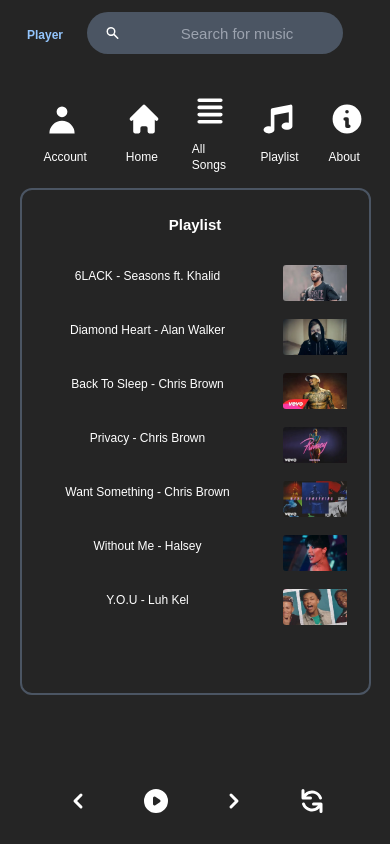
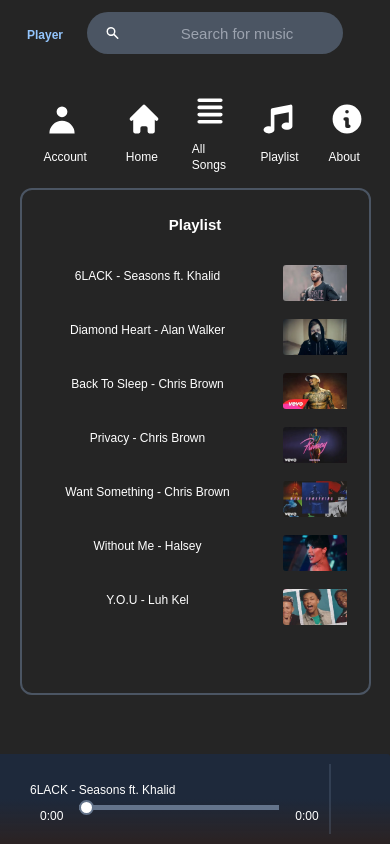
Before and after one commit to muderick/vueplayer, a Vue app: page / in a window 390 px wide. Built offline with nearby package versions, Linux system fonts and the light colour scheme.

Commit message:
modified

```diff
--- a/src/views/Home.vue
+++ b/src/views/Home.vue
@@ -1,15 +1,9 @@
 <template>
   <div id="App" class="m-0 b-0 w-full">
-    <div
-      class="bg-transparent flex pt-4"
-      style="text-align: -webkit-center"
-    >
-      <div
-        class="bg-transparent text-center flex pl-7"
-        style="width: 10%"
-      >
+    <div class="bg-transparent flex pt-4" style="text-align: -webkit-center">
+      <div class="bg-transparent text-center flex pl-7" style="width: 10%">
         <div class="bg-white rounded-full border-none">
-          <img height="47" width="47" :src="logo.src" :alt="logo.title">
+          <img height="47" width="47" :src="logo.src" :alt="logo.title" />
         </div>
         <div class="text-center text-blue-300 pt-5 ml-2">
           <strong>Player</strong>
@@ -79,10 +73,10 @@
               <span>
                 <div
                   @click="play(song)"
-                  class="text-white hover:bg-gray-600 p-1 font-light text-l rounded-md md:w-3/4 sm:w-3/4 gap-x-2 m-0"
+                  class="cursor-pointer text-white hover:bg-gray-600 p-1 font-light text-l rounded-md md:w-3/4 sm:w-3/4 gap-x-2 m-0"
                 >
                   {{ song.title }}
-              </div>
+                </div>
               </span>
             </div>
             <div class="m-auto w-30">
@@ -126,10 +120,10 @@
               <span>
                 <div
                   @click="play(song)"
-                  class="text-white hover:bg-gray-600 p-1 font-light text-l rounded-md md:w-3/4 sm:w-3/4 gap-x-2"
+                  class="cursor-pointer text-white hover:bg-gray-600 p-1 font-light text-l rounded-md md:w-3/4 sm:w-3/4 gap-x-2"
                 >
                   {{ song.title }}
-              </div>
+                </div>
               </span>
             </div>
             <div class="m-auto w-30">
@@ -144,39 +138,83 @@
       </div>
     </div>
     <div
-      class="playbar bg-transparent w-full justify-center flex rounded-r text-white"
+      class="playbar w-full flex rounded-r text-white"
     >
-      <div class="pb-1 pt-1">
+    <div class="ml-6 gap-4 song-details flex">
+      <div><img :src="this.current.src" :alt="this.current.title" class="h-20 w-20 pt-1 rounded-full"></div>
+      <div class="pt-6">
+        <div>{{ this.current.title }}</div>
+        <div class="gap-2 song-duration flex">
+          <div class="current-time">0:00</div>
+          <div>
+            <input type="range" name="duration" id="song-duration" min="1" value="0" max="100" class="seek-slider"
+            onchange="seekTo()">
+          </div>
+          <div class="total-time">0:00</div>
+        </div>
+      </div>
+    </div>
+      <div class="pl-10 pb-1 pt-1 ml-32">
+        <font-awesome-icon
+          class="random-song cursor-pointer h-20 w-8 text-white duration-200"
+          icon="fa-solid fa-shuffle"
+          @click="randomSong()"
+        />
+      </div>
+      <div class="pl-16 pb-1 pt-1">
         <ChevronLeftIcon
-          class="h-20 w-10 text-white text-5xl"
+          class="prev-song cursor-pointer h-20 w-10 text-white text-5xl"
           @click="prevSong"
         />
       </div>
       <div class="pl-16 pb-1 pt-1">
         <PlayIcon
           v-if="!isPlaying"
-          class="h-20 w-10 text-white"
-          @click="play()"
+          class="play-song cursor-pointer h-20 w-10 text-white"
+          @click="play(song)"
         />
         <PauseIcon
           v-else
           @click="pause"
-          class="h-20 w-10 text-white duration-200"
+          class="pause-song cursor-pointer h-20 w-10 text-white duration-200"
         />
       </div>
       <div class="pl-16 pb-1 pt-1">
         <ChevronRightIcon
-          class="h-20 w-10 text-white duration-200"
+          class="next-song cursor-pointer h-20 w-10 text-white duration-200"
           @click="nextSong"
         />
       </div>
 
-      <div class="pl-16 pb-1 pt-1">
-        <RefreshIcon
-          class="h-20 w-10 text-white duration-200"
-          @click="shuffleSongs(songs)"
+      <div class="pl-16 pb-1 pt-1 mr-32">
+        <font-awesome-icon
+        icon="fa-solid fa-repeat"
+          class="repeat-song cursor-pointer h-20 w-8 text-white duration-200"
+          @click="repeatSong()"
         />
-        <i class="fa-shuffle"></i>
+      </div>
+
+      <div class="gap-2 pl-32 volume-control">
+        <div class="pb-1 pt-1">
+          <font-awesome-icon
+          icon="fa-solid fa-volume-xmark"
+            class="cursor-pointer h-16 w-5 text-white duration-200"
+          />
+          <font-awesome-icon
+          icon="fa-solid fa-volume-low"
+            class="cursor-pointer h-16 w-5 text-white duration-200"
+          />
+        </div>
+        <div class="volume-range pb-1.5">
+          <input type="range" name="volume" id="vol-range" min="1" value="90" max="100" class="volume-slider"
+          onchange="setVolume()">
+        </div>
+        <div class="pb-1 pt-1">
+          <font-awesome-icon
+          icon="fa-solid fa-volume-high"
+            class="cursor-pointer h-20 w-8 text-white duration-200"
+          />
+        </div>
       </div>
 
     </div>
@@ -192,7 +230,6 @@
 import { PauseIcon } from "@heroicons/vue/solid";
 import { ChevronRightIcon } from "@heroicons/vue/solid";
 import { SearchIcon } from "@heroicons/vue/solid";
-import { RefreshIcon } from "@heroicons/vue/solid";
 // import Playbar from "../components/Playbar.vue";
 
 export default {
@@ -205,7 +242,6 @@
     ChevronRightIcon,
     ChevronLeftIcon,
     SearchIcon,
-    RefreshIcon,
     // Playbar,
   },
   data() {
@@ -217,8 +253,8 @@
       hover: false,
       songs: [],
       logo: {
-        src: require('../../public/favicon_io/Drick__Logo.png'),
-        title: "Mumia Logo"
+        src: require("../../public/favicon_io/Drick__Logo.png"),
+        title: "Mumia Logo",
       },
       limit: 5,
       // Set up the audio
@@ -285,17 +321,7 @@
       }
       return songArray;
     },
-    controlVol(current) {
-      let val = current.target.value;
-      let min = current.target.min;
-      let max = current.target.max;
-      let rate = (val - min) / (max - min);
-      this.percent = 100 * rate + "%";
-      console.log(this.percent, rate);
-    },
-    addToPlaylist(id) {
-      console.log(id);
-    },
+
   },
   created() {
     this.songs = [
@@ -403,20 +429,103 @@
 .playbar {
   position: fixed;
   bottom: 2%;
+  background: linear-gradient(.50turn, #1e293b 50%, rgba(45, 35, 35, 0.855));
 }
 
-.volume-control {
-  display: flex;
-  flex-direction: row;
-  flex-wrap: nowrap;
-  justify-content: flex-start;
-  align-items: center;
-  transition: var(--transition);
+.song-details {
+  width: 350px;
+  border-right: 2px solid rgba(100, 116, 139, 0.3);
 }
 
-.volume:hover {
-  display: block;
+.active {
+  color: green;
 }
+
+.random-song,
+.prev-song,
+.play-song,
+.pause-song,
+.next-song,
+.repeat-song {
+  opacity:0.6;
+  transition: opacity .2s;
+}
+
+.random-song:hover,
+.prev-song:hover,
+.play-song:hover,
+.pause-song:hover,
+.next-song:hover,
+.repeat-song:hover {
+  opacity: 1.0;
+}
+
+.seek-slider,
+.volume-slider {
+  -webkit-appearance: none;
+  -moz-appearance: none;
+  appearance: none;
+  height: 5px;
+  background: #64748b;
+  -webkit-transition: .2s;
+  transition: opacity .2s;
+}
+
+.seek-slider::-webkit-slider-thumb,
+.volume-slider::-webkit-slider-thumb {
+  -webkit-appearance: none;
+  -moz-appearance: none;
+  appearance: none;
+  width: 15px;
+  height: 15px;
+  background: white;
+  border: 2px solid #64748b;
+  cursor: pointer;
+  border-radius: 100%;
+}
+
+.seek-slider:hover,
+.volume-slider:hover {
+  opacity: 1.0;
+}
+
+.seek-slider {
+  width: 200px;
+}
+
+.volume-slider {
+  width: 100px
+}
+
+.current-time,
+.total-time {
+  padding: 10px;
+}
+
+.rotate {
+  animation: rotation 8s infinite linear;
+}
+
+@keyframes rotation {
+  from {
+    transform: rotate(0deg);
+  }
+  to {
+    transform: rotate(359deg);
+  }
+}
+.cursor-pointer {
+  cursor: pointer;
+}
+
+
+.volume-control {
+  border-left: 2px solid rgba(100, 116, 139, 0.3);
+  display: flex;
+  justify-content: center;
+  align-items: center;
+}
+
 
 .volume {
   -webkit-app-region: no drag;
@@ -435,6 +544,8 @@
   border-radius: 100%;
   cursor: pointer;
 }
+
+
 
 /* =================== MEDIA QUERIES (MEDIUM DEVICES) ==================== */
 @media screen and (max-width: 1024px) {
```
